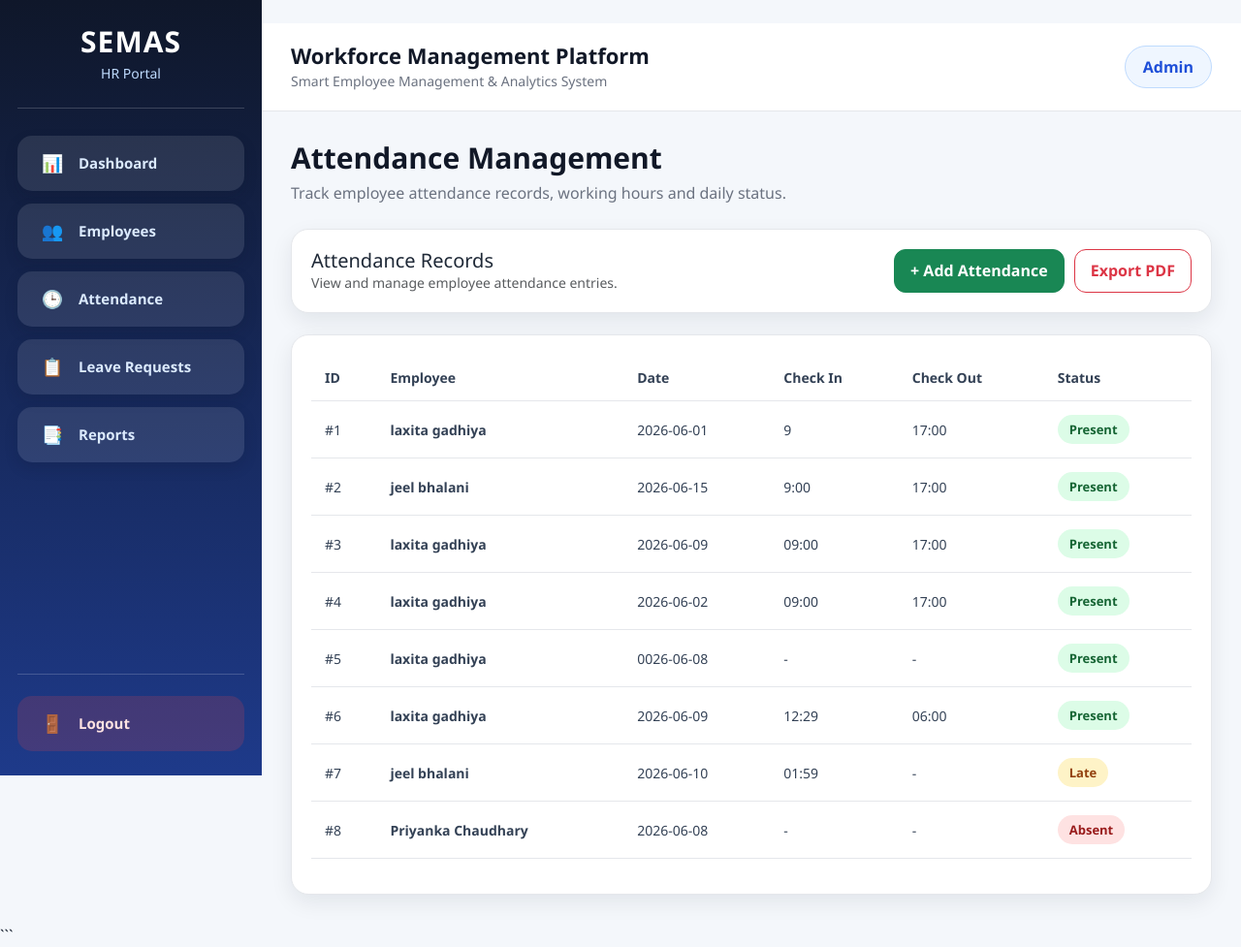
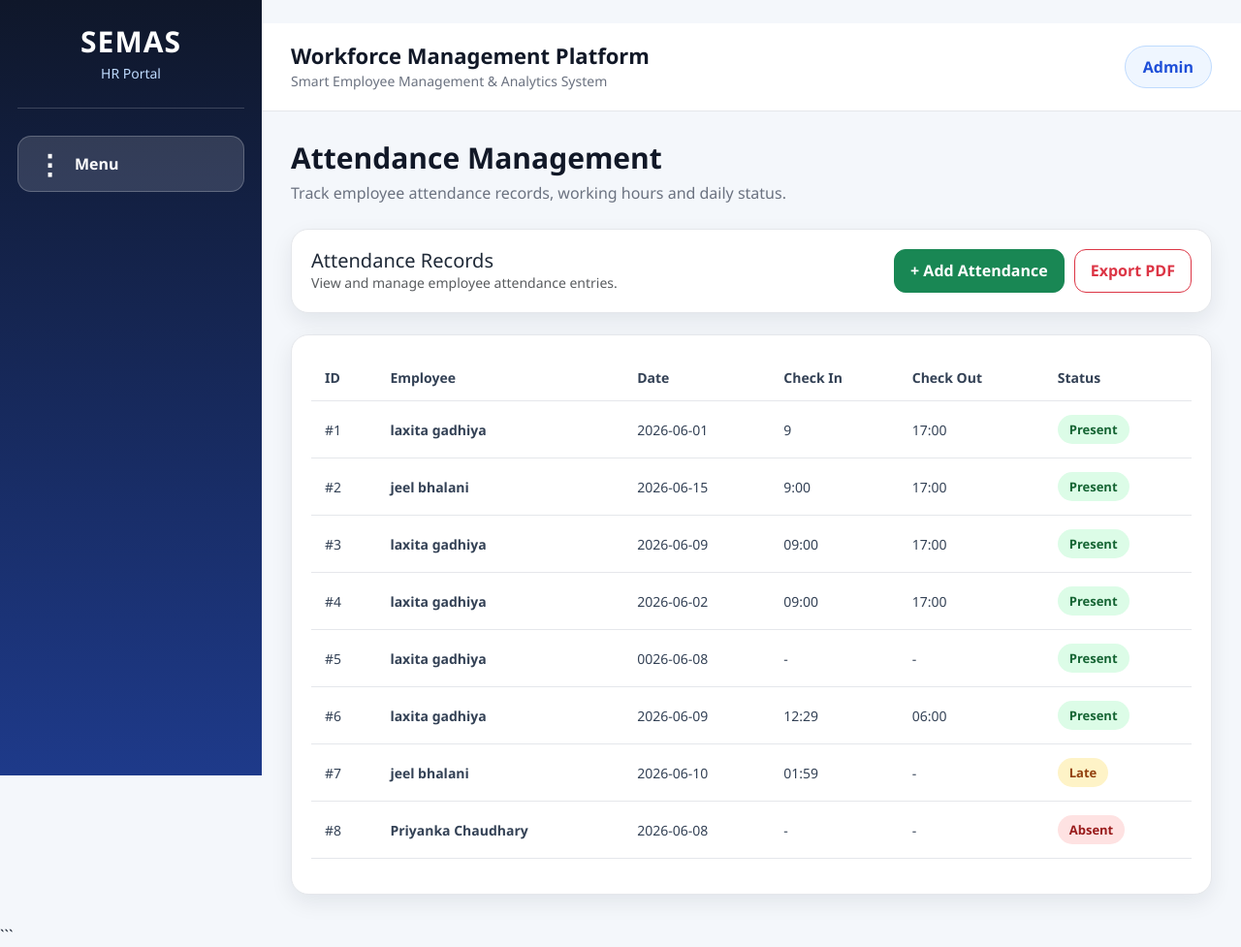
Before and after one commit to laxitagadhiya118/SEMAS-HR-Portal, a Flask app: page /attendance in a window 1280 px wide. Shown: the whole page at 97% size. Run offline with Flask 3, Linux system fonts and the light colour scheme; a user stored in the database is signed in; data comes from the database, SQL or seed files in the repository.

Commit message:
Add sidebar dropdown menu

```diff
--- a/static/style.css
+++ b/static/style.css
@@ -39,7 +39,7 @@
     padding: 25px 18px;
     display: flex;
     flex-direction: column;
-    justify-content: space-between;
+    justify-content: flex-start;
     position: fixed;
     top: 0;
     left: 0;
@@ -66,80 +66,94 @@
 }
 
 /* =========================
-   SIDEBAR LIST VIEW
+   3 DOTS DROPDOWN SIDEBAR
 ========================= */
 
-.sidebar-menu {
+.menu-toggle {
+    width: 100%;
     margin-top: 28px;
-    display: flex;
-    flex-direction: column;
-    gap: 13px;
-}
-
-.sidebar-list-item {
-    width: 100%;
-}
-
-.sidebar-list-item a {
+    padding: 14px 18px;
+    background: rgba(255, 255, 255, 0.14);
+    color: #ffffff;
+    border: 1px solid rgba(255, 255, 255, 0.22);
+    border-radius: 14px;
+    font-size: 16px;
+    font-weight: 800;
     display: flex;
     align-items: center;
-    gap: 14px;
-    width: 100%;
-    padding: 15px 18px;
-    background: rgba(255, 255, 255, 0.10);
-    color: #dbeafe;
-    border-radius: 15px;
-    font-size: 15px;
-    font-weight: 700;
-    border-left: 5px solid transparent;
-    box-shadow: 0 6px 14px rgba(15, 23, 42, 0.15);
+    justify-content: flex-start;
+    gap: 12px;
+    cursor: pointer;
     transition: all 0.3s ease;
 }
 
-.sidebar-list-item a:hover {
+.dots-icon {
+    font-size: 28px;
+    line-height: 1;
+    font-weight: 900;
+}
+
+.menu-label {
+    font-size: 16px;
+    font-weight: 800;
+}
+
+.menu-toggle:hover {
     background: #ffffff;
     color: #1e3a8a;
-    border-left: 5px solid #60a5fa;
-    transform: translateX(6px);
+    transform: translateX(4px);
 }
 
-.menu-icon {
-    font-size: 18px;
-    width: 26px;
-    text-align: center;
+/* Dropdown menu hidden by default */
+.sidebar-menu {
+    display: none;
+    margin-top: 14px;
+    flex-direction: column;
+    gap: 10px;
+    background: rgba(15, 23, 42, 0.35);
+    padding: 14px;
+    border-radius: 18px;
+    border: 1px solid rgba(255, 255, 255, 0.12);
 }
 
-.menu-text {
-    display: inline-block;
+/* Dropdown menu visible after click */
+.sidebar-menu.show-menu {
+    display: flex;
 }
 
-/* Sidebar logout button */
-
-.sidebar-footer {
-    padding-top: 22px;
-    border-top: 1px solid rgba(255, 255, 255, 0.18);
-}
-
-.sidebar-footer a {
-    display: flex;
-    align-items: center;
-    gap: 14px;
+.nav-item {
+    display: block;
     width: 100%;
-    padding: 15px 18px;
-    background: rgba(239, 68, 68, 0.18);
-    color: #fee2e2;
-    border-radius: 15px;
+    padding: 13px 16px;
+    background: rgba(255, 255, 255, 0.10);
+    color: #dbeafe;
+    border-radius: 13px;
     font-size: 15px;
     font-weight: 700;
+    text-decoration: none;
+    white-space: nowrap;
+    line-height: 1.4;
     border-left: 5px solid transparent;
     transition: all 0.3s ease;
 }
 
-.sidebar-footer a:hover {
+.nav-item:hover {
+    background: #ffffff;
+    color: #1e3a8a;
+    border-left: 5px solid #60a5fa;
+    transform: translateX(5px);
+}
+
+.logout-item {
+    background: rgba(239, 68, 68, 0.20);
+    color: #fee2e2;
+    margin-top: 8px;
+}
+
+.logout-item:hover {
     background: #ffffff;
     color: #dc2626;
     border-left: 5px solid #ef4444;
-    transform: translateX(6px);
 }
 
 /* =========================
@@ -538,6 +552,11 @@
     .page-content {
         padding: 20px;
     }
+
+    .nav-item {
+        font-size: 14px;
+        padding: 12px 13px;
+    }
 }
 
 @media (max-width: 700px) {
--- a/templates/base.html
+++ b/templates/base.html
@@ -25,53 +25,21 @@
                 <p>HR Portal</p>
             </div>
 
-            <!-- Sidebar List View Menu -->
-            <nav class="sidebar-menu">
+            <!-- 3 Dots Dropdown Button -->
+            <button class="menu-toggle" onclick="toggleSidebarMenu()">
+                <span class="dots-icon">⋮</span>
+                <span class="menu-label">Menu</span>
+            </button>
 
-                <div class="sidebar-list-item">
-                    <a href="/">
-                        <span class="menu-icon">📊</span>
-                        <span class="menu-text">Dashboard</span>
-                    </a>
-                </div>
-
-                <div class="sidebar-list-item">
-                    <a href="/employees">
-                        <span class="menu-icon">👥</span>
-                        <span class="menu-text">Employees</span>
-                    </a>
-                </div>
-
-                <div class="sidebar-list-item">
-                    <a href="/attendance">
-                        <span class="menu-icon">🕒</span>
-                        <span class="menu-text">Attendance</span>
-                    </a>
-                </div>
-
-                <div class="sidebar-list-item">
-                    <a href="/leave-requests">
-                        <span class="menu-icon">📋</span>
-                        <span class="menu-text">Leave Requests</span>
-                    </a>
-                </div>
-
-                <div class="sidebar-list-item">
-                    <a href="/reports">
-                        <span class="menu-icon">📑</span>
-                        <span class="menu-text">Reports</span>
-                    </a>
-                </div>
-
+            <!-- Dropdown Sidebar List -->
+            <nav class="sidebar-menu" id="sidebarMenu">
+                <a class="nav-item" href="/">📊 Dashboard</a>
+                <a class="nav-item" href="/employees">👥 Employees</a>
+                <a class="nav-item" href="/attendance">🕒 Attendance</a>
+                <a class="nav-item" href="/leave-requests">📋 Leave Requests</a>
+                <a class="nav-item" href="/reports">📑 Reports</a>
+                <a class="nav-item logout-item" href="/logout">🚪 Logout</a>
             </nav>
-        </div>
-
-        <!-- Sidebar Footer -->
-        <div class="sidebar-footer">
-            <a href="/logout">
-                <span class="menu-icon">🚪</span>
-                <span class="menu-text">Logout</span>
-            </a>
         </div>
 
     </aside>
@@ -100,6 +68,13 @@
 
 {% block scripts %}{% endblock %}
 
+<script>
+    function toggleSidebarMenu() {
+        const menu = document.getElementById("sidebarMenu");
+        menu.classList.toggle("show-menu");
+    }
+</script>
+
 <script src="https://cdn.jsdelivr.net/npm/bootstrap@5.3.3/dist/js/bootstrap.bundle.min.js"></script>
 
 </body>
```
